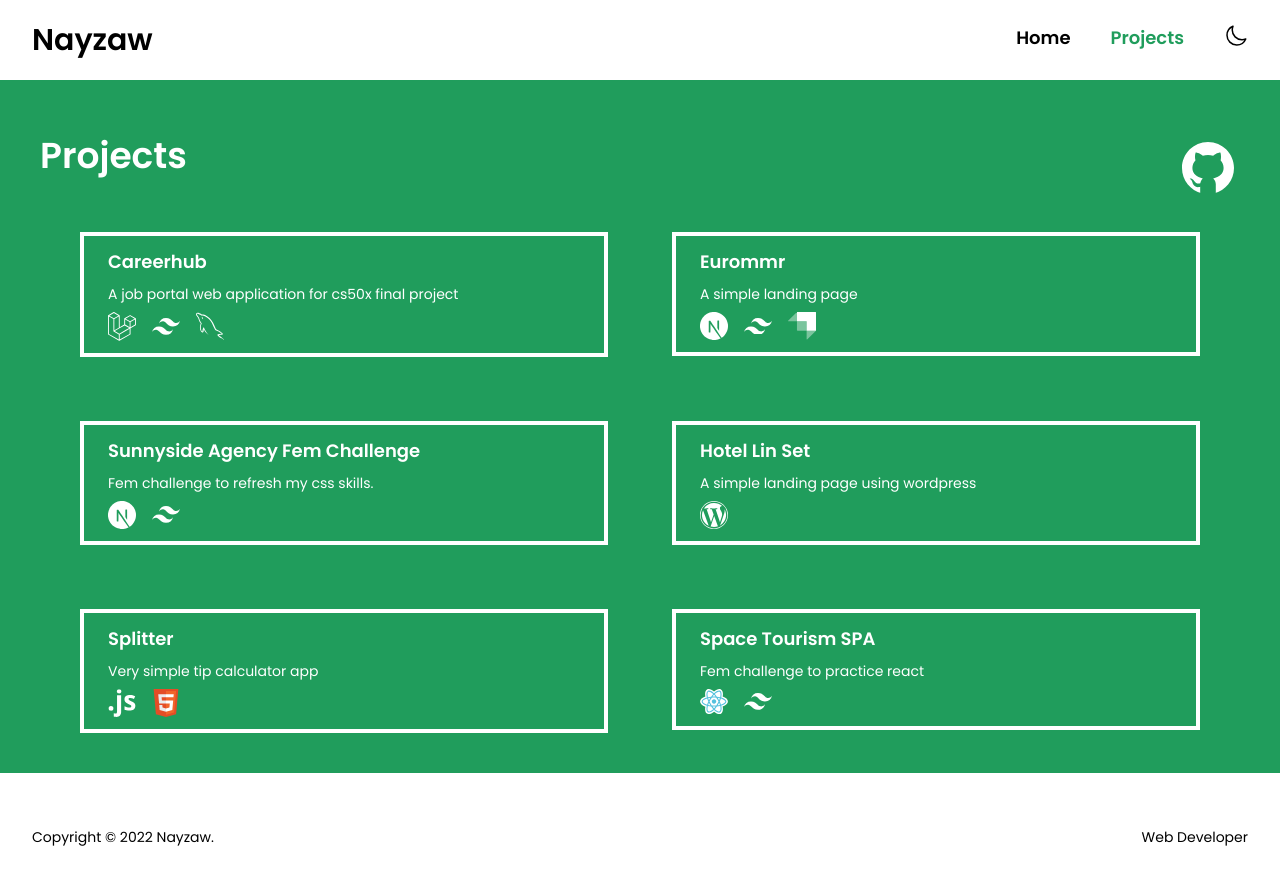
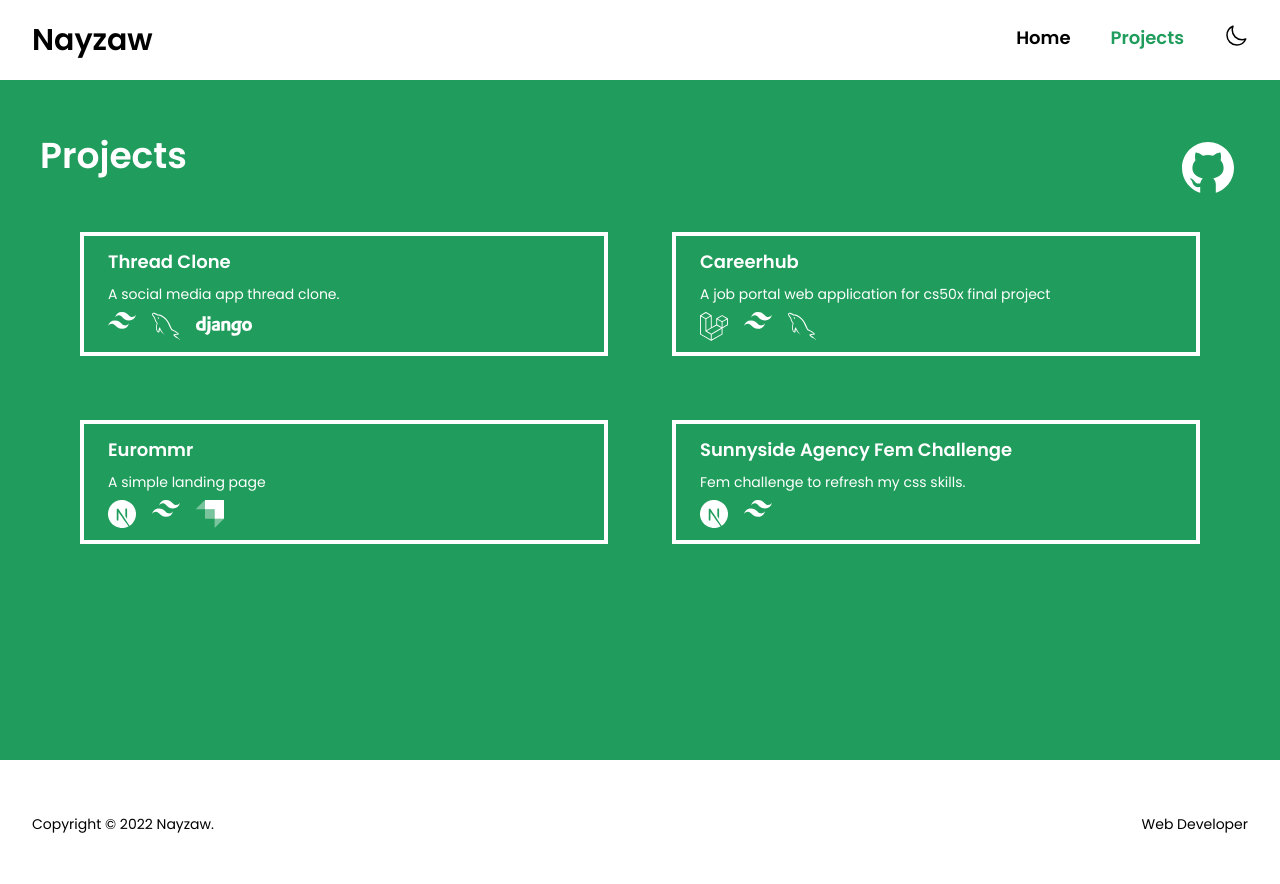
Before and after one commit to ahnge/my-realportfolio, a Next.js app: page /projects in a window 1280 px wide. Shown: the top 884 px of the page. Built offline with nearby package versions, Linux system fonts and the light colour scheme.

Commit message:
update projects

```diff
--- a/components/logos/logo.js
+++ b/components/logos/logo.js
@@ -218,11 +218,41 @@
   return (
     <svg
       xmlns="http://www.w3.org/2000/svg"
-      className="w-full"
+      version="1.0"
+      id="Layer_1"
+      viewBox="0 0 436.505 152.503"
       overflow="visible"
       fill="currentColor"
+      className="w-14 h-full"
     >
-      <path d="M27.724 0H38.2v48.44c-5.368 1.02-9.3 1.427-13.6 1.427-12.776 0-19.435-5.776-19.435-16.853 0-10.67 7.068-17.6 18.008-17.6 1.7 0 3 .135 4.553.543zm0 24.383c-1.223-.407-2.242-.543-3.533-.543-5.3 0-8.36 3.262-8.36 8.97 0 5.573 2.922 8.63 8.3 8.63 1.155 0 2.106-.068 3.6-.27zm27.113-8.223v24.26c0 8.36-.612 12.368-2.446 15.833-1.7 3.33-3.942 5.436-8.562 7.747l-9.718-4.62c4.62-2.174 6.863-4.076 8.3-7 1.495-3 1.97-6.456 1.97-15.56V16.16zM44.372.056h10.465v10.737H44.372z" />
+      <g>
+        <g>
+          <path
+            fill="currentColor"
+            d="M51.464,0h23.872v110.496c-12.246,2.325-21.237,3.255-31.002,3.255C15.191,113.75,0,100.576,0,75.308    c0-24.337,16.122-40.147,41.078-40.147c3.875,0,6.82,0.309,10.386,1.239V0z M51.464,55.62c-2.79-0.929-5.115-1.239-8.06-1.239    c-12.091,0-19.067,7.441-19.067,20.461c0,12.712,6.666,19.687,18.912,19.687c2.634,0,4.805-0.155,8.215-0.619V55.62z"
+          />
+          <path
+            fill="currentColor"
+            d="M113.312,36.865v55.338c0,19.067-1.395,28.212-5.58,36.118c-3.876,7.597-8.992,12.401-19.532,17.672    l-22.167-10.541c10.541-4.96,15.656-9.299,18.911-15.967c3.411-6.82,4.497-14.726,4.497-35.497V36.865H113.312z M89.441,0.127    h23.871v24.492H89.441V0.127z"
+          />
+          <path
+            fill="currentColor"
+            d="M127.731,42.29c10.542-4.959,20.617-7.129,31.623-7.129c12.246,0,20.306,3.254,23.872,9.61    c2.014,3.565,2.634,8.215,2.634,18.137v48.517c-10.697,1.55-24.182,2.636-34.102,2.636c-19.996,0-28.988-6.978-28.988-22.478    c0-16.742,11.936-24.492,41.234-26.973v-5.27c0-4.34-2.17-5.889-8.216-5.889c-8.835,0-18.756,2.48-28.058,7.286V42.29z     M165.089,80.268c-15.812,1.55-20.927,4.031-20.927,10.231c0,4.65,2.946,6.82,9.456,6.82c3.566,0,6.82-0.309,11.471-1.084V80.268z    "
+          />
+          <path
+            fill="currentColor"
+            d="M197.487,40.585c14.105-3.72,25.731-5.424,37.512-5.424c12.246,0,21.082,2.789,26.354,8.215    c4.96,5.114,6.509,10.694,6.509,22.632v46.812H243.99V66.938c0-9.145-3.1-12.557-11.625-12.557c-3.255,0-6.2,0.31-11.007,1.705    v56.734h-23.871V40.585z"
+          />
+          <path
+            fill="currentColor"
+            d="M277.142,125.842c8.372,4.34,16.742,6.354,25.577,6.354c15.655,0,22.321-6.354,22.321-21.546    c0-0.155,0-0.31,0-0.465c-4.65,2.324-9.301,3.255-15.5,3.255c-20.927,0-34.26-13.796-34.26-35.652    c0-27.129,19.688-42.473,54.564-42.473c10.232,0,19.688,1.084,31.159,3.409l-8.174,17.219c-6.356-1.24-0.509-0.166-5.312-0.631    v2.481l0.309,10.074l0.154,13.022c0.155,3.254,0.155,6.51,0.311,9.765c0,2.945,0,4.341,0,6.511c0,20.462-1.705,30.072-6.82,37.977    c-7.441,11.627-20.307,17.362-38.598,17.362c-9.301,0-17.36-1.395-25.732-4.651V125.842z M324.576,54.536c-0.31,0-0.619,0-0.774,0    h-1.706c-4.649-0.155-10.074,1.084-13.796,3.409c-5.734,3.256-8.681,9.147-8.681,17.517c0,11.937,5.892,18.757,16.432,18.757    c3.255,0,5.891-0.621,8.99-1.55v-1.706v-6.509c0-2.79-0.154-5.892-0.154-9.146l-0.154-11.005l-0.156-7.906V54.536z"
+          />
+          <path
+            fill="currentColor"
+            d="M398.062,34.85c23.871,0,38.443,15.037,38.443,39.373c0,24.958-15.19,40.614-39.373,40.614    c-23.873,0-38.599-15.037-38.599-39.218C358.534,50.505,373.726,34.85,398.062,34.85z M397.595,95.614    c9.147,0,14.573-7.596,14.573-20.772c0-13.02-5.271-20.771-14.415-20.771c-9.457,0-14.884,7.597-14.884,20.771    C382.87,88.019,388.296,95.614,397.595,95.614z"
+          />
+        </g>
+      </g>
     </svg>
   );
 };
--- a/components/projects/AllProjects.tsx
+++ b/components/projects/AllProjects.tsx
@@ -1,19 +1,27 @@
 import {
-  HtmlLogo,
-  JsLogo,
   LaravelLogo,
   MysqlLogo,
   NextLogo,
-  ReactLogo,
   StrapiLogo,
   TailwindLogo,
-  WordpressLogo,
+  DjangoLogo,
 } from "../logos/logo";
 import SingleProject from "./SingleProject";
 
 export const projects = [
   {
     id: 1,
+    title: "Thread clone",
+    shortDescription: "A social media app thread clone.",
+    link: "https://thread.nayzaw.com",
+    techs: [
+      <TailwindLogo key={1} />,
+      <MysqlLogo key={2} />,
+      <DjangoLogo key={3} />,
+    ],
+  },
+  {
+    id: 2,
     title: "Careerhub",
     shortDescription: "A job portal web application for cs50x final project",
     link: "https://careerhub.fun",
@@ -24,7 +32,7 @@
     ],
   },
   {
-    id: 2,
+    id: 3,
     title: "Eurommr",
     shortDescription: "A simple landing page",
     link: "https://eurommr.com",
@@ -35,32 +43,11 @@
     ],
   },
   {
-    id: 3,
+    id: 4,
     title: "Sunnyside agency fem challenge",
     shortDescription: "Fem challenge to refresh my css skills.",
     link: "https://sunnyside-agency-ahnge.vercel.app/",
     techs: [<NextLogo key={1} />, <TailwindLogo key={2} />],
-  },
-  {
-    id: 4,
-    title: "Hotel Lin Set",
-    shortDescription: "A simple landing page using wordpress",
-    link: "https://hotellinsetpyinoolwin.com",
-    techs: [<WordpressLogo key={1} />],
-  },
-  {
-    id: 5,
-    title: "Splitter",
-    shortDescription: "Very simple tip calculator app",
-    link: "https://ahnge.github.io/tip-calculator-app-main/",
-    techs: [<JsLogo key={1} />, <HtmlLogo key={2} />],
-  },
-  {
-    id: 6,
-    title: "Space Tourism SPA",
-    shortDescription: "Fem challenge to practice react",
-    link: "https://space-tourism1.netlify.app/",
-    techs: [<ReactLogo key={1} />, <TailwindLogo key={2} />],
   },
 ];
 
--- a/components/projects/SingleProject.tsx
+++ b/components/projects/SingleProject.tsx
@@ -18,7 +18,7 @@
         <div className="flex space-x-4 items-center mt-2">
           {project.techs.map((tech, index) => {
             return (
-              <div key={index} className="w-7 text-white">
+              <div key={index} className="h-7 w-7 text-white">
                 {tech}
               </div>
             );
```
